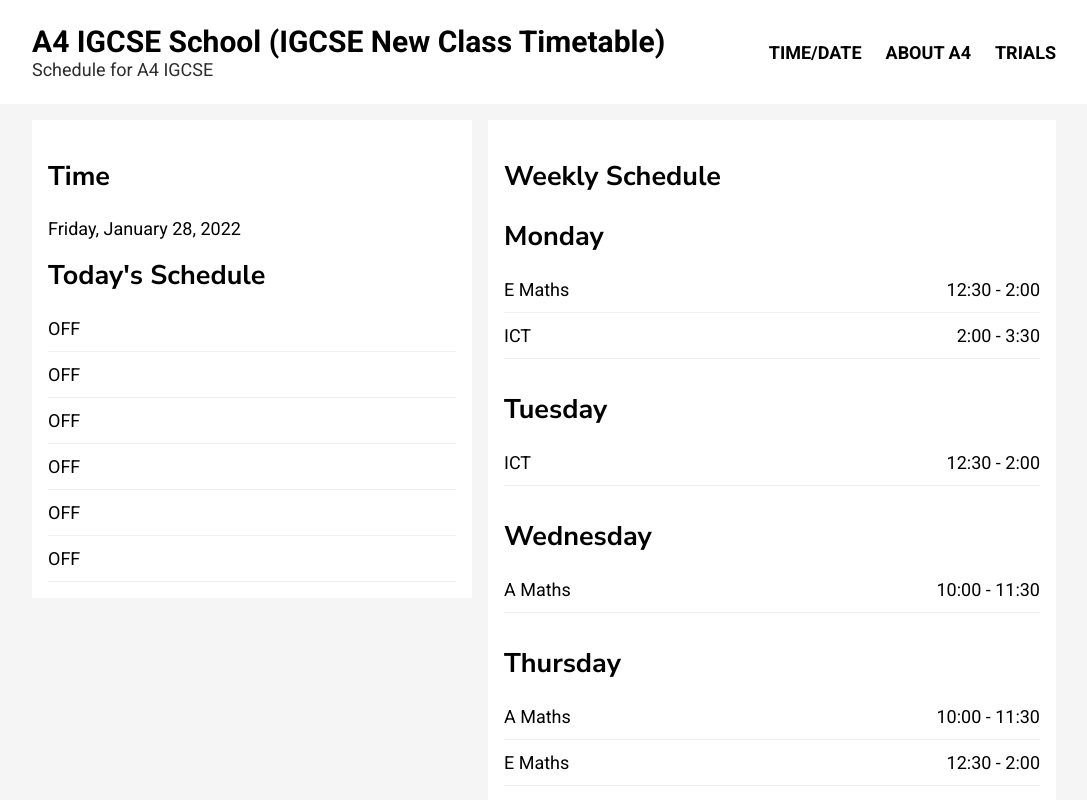
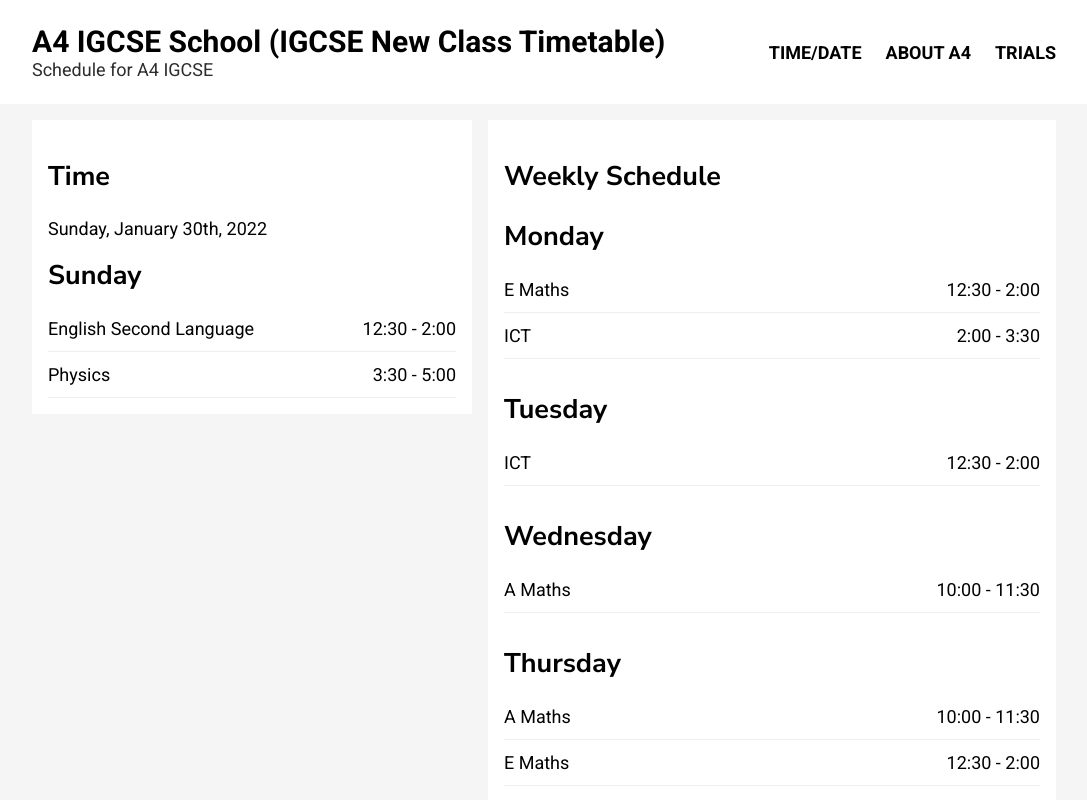
Before and after one commit to Arthusz/my-schedule, a Next.js app: page /schedule in a window 1280 px wide. Shown: the top 800 px of the page, without its empty margins (96-1183 px from the left). Built offline with nearby package versions, Linux system fonts and the light colour scheme.

Commit message:
Dynamic  TodaySchedule

```diff
--- a/components/scheduleGroup.tsx
+++ b/components/scheduleGroup.tsx
@@ -1,22 +1,13 @@
+import type { ScheduleGroup as ScheduleGroupType } from "../models";
 import styles from "../styles/components/scheduleGroup.module.scss";
 
-type Schedule = {
-  name: string;
-  time: string;
-};
-
-type ScheduleGroupProps = {
-  title: string;
-  schedules: Array<Schedule>;
-};
-
-const ScheduleGroup = (props: ScheduleGroupProps) => {
+const ScheduleGroup = (props: ScheduleGroupType) => {
   return (
     <div>
       <h2 className={styles.title}>{props.title}</h2>
       <div className={styles.container}>
-        {props.schedules.map((schedule) => (
-          <div className={styles.item} key={schedule.name}>
+        {props.schedules.map((schedule, i) => (
+          <div className={styles.item} key={i}>
             <span>{schedule.name}</span>
             <span>{schedule.time}</span>
           </div>
--- a/components/todaySchedule.tsx
+++ b/components/todaySchedule.tsx
@@ -1,16 +1,32 @@
+import format from "date-fns/format";
+import { useEffect, useState } from "react";
+
+import { WEEKLY_SCHEDULE } from "../data/schedule";
 import styles from "../styles/components/todaySchedule.module.scss";
 import ScheduleGroup from "./scheduleGroup";
-import { TODAY_SCHEDULE } from "../data/schedule";
 
+import type { ScheduleGroup as ScheduleGroupType } from "../models";
 const TodaySchedule = () => {
+  const [todaySchedule, setTodaySchedule] = useState<ScheduleGroupType>();
+
+  useEffect(() => {
+    const todaySchedule = WEEKLY_SCHEDULE.find(
+      (schedule) => schedule.title === format(new Date(), "EEEE")
+    );
+    setTodaySchedule(todaySchedule);
+  }, []);
   return (
     <div className={styles.container}>
       <h2 className={styles.title}>Time</h2>
-      <p>Friday, January 28, 2022</p>
-      <ScheduleGroup
-        title={TODAY_SCHEDULE.title}
-        schedules={TODAY_SCHEDULE.schedules}
-      />
+      <p>{format(new Date(), "PPPP")}</p>
+      {todaySchedule ? (
+        <ScheduleGroup
+          title={todaySchedule.title}
+          schedules={todaySchedule.schedules}
+        />
+      ) : (
+        <p>Not found</p>
+      )}
     </div>
   );
 };
--- a/components/weeklySchedule.tsx
+++ b/components/weeklySchedule.tsx
@@ -10,7 +10,7 @@ const WeeklySchedule = () => {
         <ScheduleGroup
           key={i}
           title={schedule.title}
-          schedules={schedule.schedule}
+          schedules={schedule.schedules}
         />
       ))}
     </div>
--- a/data/schedule.ts
+++ b/data/schedule.ts
@@ -1,19 +1,7 @@
-export const TODAY_SCHEDULE = {
-  title: "Today's Schedule",
-  schedules: [
-    { name: "OFF", time: "" },
-    { name: "OFF", time: "" },
-    { name: "OFF", time: "" },
-    { name: "OFF", time: "" },
-    { name: "OFF", time: "" },
-    { name: "OFF", time: "" },
-  ],
-};
-
 export const WEEKLY_SCHEDULE = [
   {
     title: "Monday",
-    schedule: [
+    schedules: [
       { name: "E Maths", time: "12:30 - 2:00" },
       { name: "ICT", time: "2:00 - 3:30" },
     ],
@@ -21,16 +9,16 @@ export const WEEKLY_SCHEDULE = [
 
   {
     title: "Tuesday",
-    schedule: [{ name: "ICT", time: "12:30 - 2:00" }],
+    schedules: [{ name: "ICT", time: "12:30 - 2:00" }],
   },
 
   {
     title: "Wednesday",
-    schedule: [{ name: "A Maths", time: "10:00 - 11:30" }],
+    schedules: [{ name: "A Maths", time: "10:00 - 11:30" }],
   },
   {
     title: "Thursday",
-    schedule: [
+    schedules: [
       { name: "A Maths", time: "10:00 - 11:30" },
       { name: "E Maths", time: "12:30 - 2:00" },
       { name: "Computer Science", time: "2:00 - 3:30" },
@@ -39,11 +27,11 @@ export const WEEKLY_SCHEDULE = [
 
   {
     title: "Friday",
-    schedule: [{ name: "OFF", time: "" }],
+    schedules: [{ name: "OFF", time: "" }],
   },
   {
     title: "Saturday",
-    schedule: [
+    schedules: [
       { name: "English Second Language", time: "10:00 - 11:30" },
       { name: "Computer Science", time: "2:00 - 3:30" },
       { name: "Physics", time: "3:30 - 5:00" },
@@ -51,7 +39,7 @@ export const WEEKLY_SCHEDULE = [
   },
   {
     title: "Sunday",
-    schedule: [
+    schedules: [
       { name: "English Second Language", time: "12:30 - 2:00" },
       { name: "Physics", time: "3:30 - 5:00" },
     ],
--- /dev/null
+++ b/models/index.ts
@@ -0,0 +1,9 @@
+export type Schedule = {
+  name: string;
+  time: string;
+};
+
+export type ScheduleGroup = {
+  title: string;
+  schedules: Schedule[];
+};
--- a/package.json
+++ b/package.json
@@ -8,6 +8,7 @@
     "lint": "next lint"
   },
   "dependencies": {
+    "date-fns": "^2.28.0",
     "next": "12.0.8",
     "react": "17.0.2",
     "react-dom": "17.0.2",
```
Also changed, not shown: 1 other file (tests, documents, lock files or other folders).
